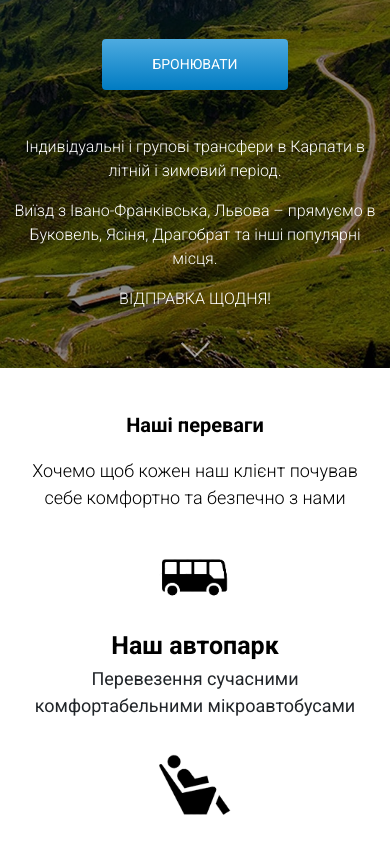
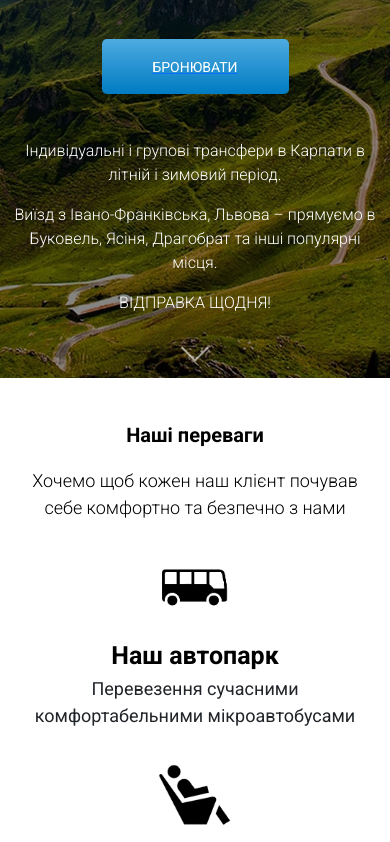
Before and after one commit to oldotcom/carpathians-transportation, a website: page src/index.html in a window 390 px wide. Shown: the part 342-1184 px from the top of the page. Drawn offline with Linux system fonts and the light colour scheme.

Commit message:
Fixed button.

```diff
--- a/src/index.html
+++ b/src/index.html
@@ -38,7 +38,7 @@
             <div class="container">
                 <img src="./img/logo.svg" alt="logo" class="logo">
                 <h1 class="main_header">Пасажирські перевезення в Карпати</h1>
-                <form action="tel:+380975336959"><button class="main_btn">бронювати</button></form>
+                <a href="tel:+380975336959"><div class="main_btn">бронювати</div></a>
                 <div class="main_text">
                     <p>Індивідуальні і групові трансфери в Карпати в літній і зимовий період.</p>
                     <p>Виїзд з Івано-Франківська, Львова – прямуємо в Буковель, Ясіня, Драгобрат та інші популярні місця.</p>
@@ -580,7 +580,7 @@
             <h2 class="title">Наш автопарк</h2>
             <br><br>
             <div class="cars_block">
-                <button class="cars_accordion">Мінівен Mercedes Vito</button>
+                <button class="cars_accordion">Mercedes Vito</button>
                 <div class="cars_panel">
                     <img src="./img/motor_pool/mercedes_vito_8.jpg" alt="Mercedes Vito">
                     <div class="cars_panel_descr">
--- a/src/sass/_general.sass
+++ b/src/sass/_general.sass
@@ -55,13 +55,15 @@ nav
         color: #fff
     &_btn
         display: block
-        margin: 80px auto 0 auto
-        padding: 15px 50px
+        margin: 60px auto 0 auto
+        width: 187px
+        height: 55px
         background-image: linear-gradient(0deg, #007bc2 0%, #4eabe0 100%)
         border: none
-        border-radius: 4px
+        border-radius: 5px
         font-weight: 400
         font-size: 14px
+        line-height: 57px
         text-align: center
         text-transform: uppercase
         text-decoration: none
--- a/src/sass/_media.sass
+++ b/src/sass/_media.sass
@@ -150,11 +150,11 @@
         &_link
             display: block
     .main
-        min-height: 710px
+        min-height: 720px
         padding-top: 55px
         padding-bottom: 0px
         &:after
-            height: 710px
+            height: 720px
         &_header
             font-size: 35px
         &_text
```
Also changed, not shown: src/css/main.min.css, src/css/style.min.css.
